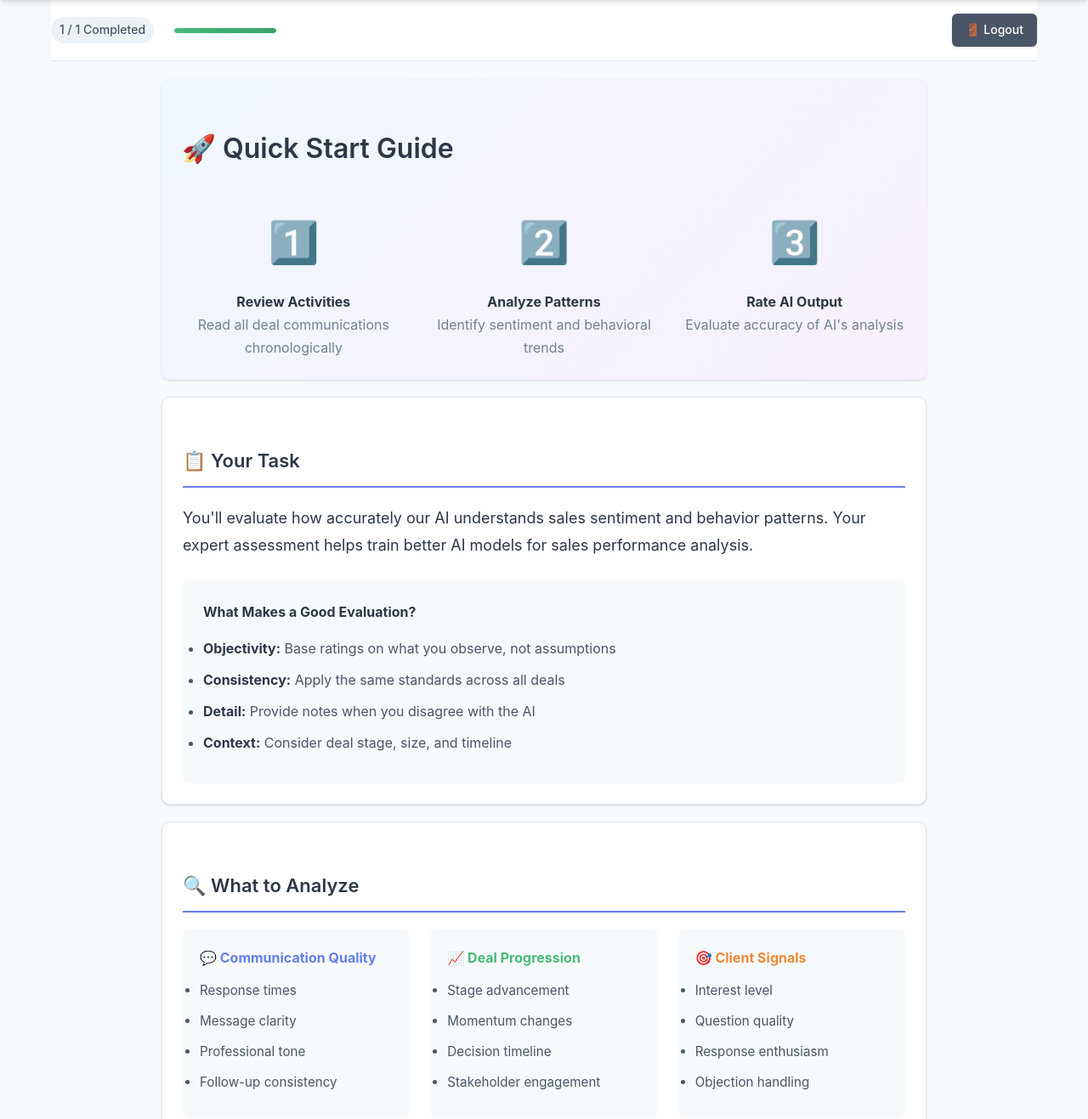
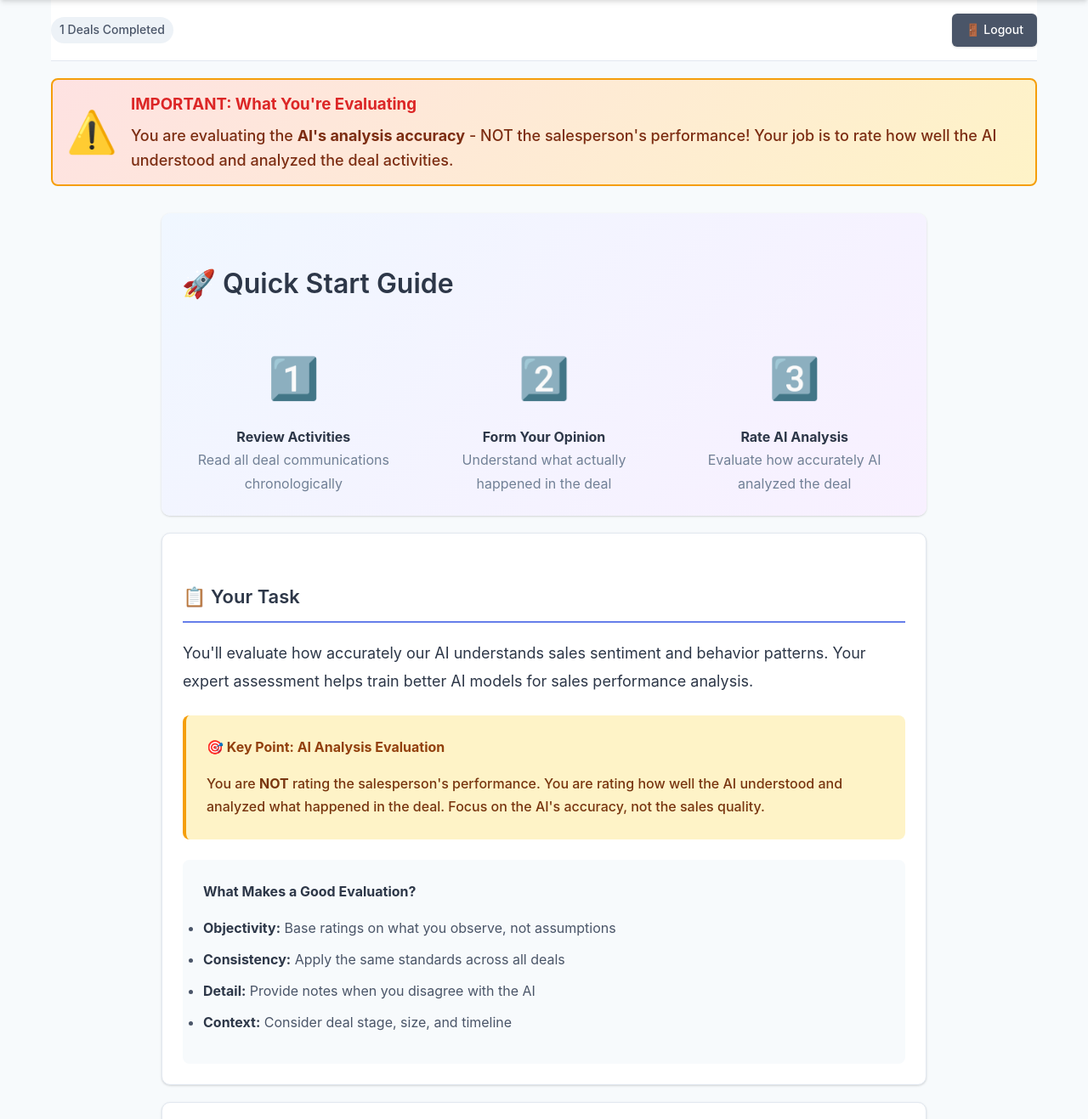
Before and after one commit to aman-glynac/Sales-Sentiment-Validation-App, a FastAPI app: template templates/instructions.html in a window 1280 px wide. Shown: the part 70-1387 px from the top of the page at 85% size. Run offline with FastAPI, Linux system fonts and the light colour scheme; the template is opened without the code that fills it: most values are stand-ins (such as "Sample title", 1, 10 or a date in 2020).

Commit message:
updated requirements

```diff
--- a/app/main.py
+++ b/app/main.py
@@ -32,6 +32,9 @@ USERS_FILE = os.getenv("USERS_FILE", "./data/users.json")
 DEALS_FILE = os.getenv("DEALS_FILE", "./data/deals.json")
 LLM_OUTPUTS_FILE = os.getenv("LLM_OUTPUTS_FILE", "./data/llm_outputs.json")
 ANNOTATIONS_FILE = os.getenv("ANNOTATIONS_FILE", "./data/annotations.json")
+
+# Add this constant at the top after other constants
+TARGET_ANNOTATIONS_PER_DEAL = 20  # Make this configurable
 
 # Cache for loaded data
 data_cache = {}
@@ -126,36 +129,75 @@ def invalidate_cache(file_path: str = None):
         data_cache.clear()
         cache_timestamp.clear()
 
+def get_deal_annotation_counts(annotations: Dict) -> Dict[str, int]:
+    """Get count of unique annotators for each deal"""
+    deal_counts = {}
+    for deal_id, deal_annotations in annotations.items():
+        deal_counts[deal_id] = len(deal_annotations.keys())
+    return deal_counts
+
+def get_next_deal_for_user(email: str) -> Optional[str]:
+    """Get next deal ID for user to annotate with intelligent distribution"""
+    deals = load_json_file(DEALS_FILE)
+    annotations = load_json_file(ANNOTATIONS_FILE)
+
+    # Get deals this user has already completed
+    user_completed_deals = set()
+    for deal_id, deal_annotations in annotations.items():
+        if email in deal_annotations:
+            user_completed_deals.add(str(deal_id))
+
+    # Get annotation counts for all deals
+    deal_counts = get_deal_annotation_counts(annotations)
+
+    # Create list of available deals for this user with their current annotation counts
+    available_deals = []
+    for deal_id in deals.keys():
+        deal_id = str(deal_id)
+        if deal_id not in user_completed_deals:
+            current_count = deal_counts.get(deal_id, 0)
+            if current_count < TARGET_ANNOTATIONS_PER_DEAL:
+                available_deals.append((deal_id, current_count))
+
+    if not available_deals:
+        return None
+
+    # Sort by annotation count (ascending) to prioritize deals with fewer annotations
+    # Then by deal_id for consistent ordering when counts are equal
+    available_deals.sort(key=lambda x: (x[1], x[0]))
+
+    # Return the deal with the lowest annotation count
+    return available_deals[0][0]
+
 def get_user_progress(email: str) -> Dict:
-    """Get user's annotation progress"""
+    """Get user's annotation progress with updated logic"""
     annotations = load_json_file(ANNOTATIONS_FILE)
     deals = load_json_file(DEALS_FILE)
+
+    # Get deals this user has completed
     completed_deals = []
-
     for deal_id, deal_annotations in annotations.items():
         if email in deal_annotations:
             completed_deals.append(deal_id)
 
+    # Calculate total possible deals for this user
+    # This is the number of deals that still need annotations
+    deal_counts = get_deal_annotation_counts(annotations)
+    available_deals_for_user = 0
+
+    for deal_id in deals.keys():
+        deal_id = str(deal_id)
+        current_count = deal_counts.get(deal_id, 0)
+        if current_count < TARGET_ANNOTATIONS_PER_DEAL and deal_id not in completed_deals:
+            available_deals_for_user += 1
+
+    total_possible_for_user = len(completed_deals) + available_deals_for_user
+
     return {
         "completed_count": len(completed_deals),
-        "total_deals": len(deals),
+        "total_deals": total_possible_for_user,
         "completed_deals": completed_deals
     }
-
-def get_next_deal_for_user(email: str) -> Optional[str]:
-    """Get next deal ID for user to annotate"""
-    deals = load_json_file(DEALS_FILE)
-    progress = get_user_progress(email)
-
-    # Convert all deal IDs to strings for consistent comparison
-    all_deal_ids = [str(deal_id) for deal_id in deals.keys()]
-    completed_deal_ids = [str(deal_id) for deal_id in progress["completed_deals"]]
-
-    for deal_id in all_deal_ids:
-        if deal_id not in completed_deal_ids:
-            return deal_id
-
-    return None
 
 def sort_activities_chronologically(activities: List[Dict]) -> List[Dict]:
     """Sort activities by timestamp"""
@@ -201,16 +243,22 @@ def get_admin_dashboard_context(request: Request, authenticated: bool = True):
             "email": user["email"],
             "name": user["name"],
             "completed_count": progress["completed_count"],
-            "total_deals": len(deals),
+            "total_deals": progress["total_deals"],  # This is now user-specific
             "is_admin": user.get("is_admin", False)
         })
         total_annotations += progress["completed_count"]
+
+    # Calculate deal distribution stats
+    deal_counts = get_deal_annotation_counts(annotations)
+    completed_deals = sum(1 for count in deal_counts.values() if count >= TARGET_ANNOTATIONS_PER_DEAL)
 
     return {
         "request": request,
         "users": user_progress,
         "total_deals": len(deals),
         "total_annotations": total_annotations,
+        "completed_deals": completed_deals,
+        "target_annotations_per_deal": TARGET_ANNOTATIONS_PER_DEAL,
         "authenticated": True
     }
 
@@ -272,6 +320,52 @@ async def start_annotation(current_user: str = Depends(get_current_user)):
         return RedirectResponse(url="/instructions?completed=true", status_code=302)
 
     return RedirectResponse(url=f"/activities/{next_deal}", status_code=302)
+
+@app.get("/api/admin/deal-distribution")
+async def get_deal_distribution(admin_token: Optional[str] = Cookie(None)):
+    """Get deal annotation distribution for admin monitoring"""
+    if not admin_token or admin_token != os.getenv("ADMIN_PASSWORD"):
+        raise HTTPException(status_code=403, detail="Admin access required")
+
+    deals = load_json_file(DEALS_FILE)
+    annotations = load_json_file(ANNOTATIONS_FILE)
+    deal_counts = get_deal_annotation_counts(annotations)
+
+    distribution_stats = {
+        "target_per_deal": TARGET_ANNOTATIONS_PER_DEAL,
+        "total_deals": len(deals),
+        "completed_deals": 0,
+        "in_progress_deals": 0,
+        "not_started_deals": 0,
+        "deal_details": []
+    }
+
+    for deal_id in deals.keys():
+        deal_id = str(deal_id)
+        current_count = deal_counts.get(deal_id, 0)
+
+        status = "not_started"
+        if current_count >= TARGET_ANNOTATIONS_PER_DEAL:
+            status = "completed"
+            distribution_stats["completed_deals"] += 1
+        elif current_count > 0:
+            status = "in_progress"
+            distribution_stats["in_progress_deals"] += 1
+        else:
+            distribution_stats["not_started_deals"] += 1
+
+        distribution_stats["deal_details"].append({
+            "deal_id": deal_id,
+            "current_annotations": current_count,
+            "target_annotations": TARGET_ANNOTATIONS_PER_DEAL,
+            "status": status,
+            "progress_percentage": (current_count / TARGET_ANNOTATIONS_PER_DEAL * 100) if TARGET_ANNOTATIONS_PER_DEAL > 0 else 0
+        })
+
+    # Sort by progress (lowest first to show which deals need attention)
+    distribution_stats["deal_details"].sort(key=lambda x: x["current_annotations"])
+
+    return distribution_stats
 
 @app.get("/activities/{deal_id}", response_class=HTMLResponse)
 async def view_activities(request: Request, deal_id: str, current_user: str = Depends(get_current_user)):
@@ -578,10 +672,13 @@ async def get_admin_stats(request: Request, admin_token: Optional[str] = Cookie(
     annotations = load_json_file(ANNOTATIONS_FILE)
     deals = load_json_file(DEALS_FILE)
 
-    # Calculate statistics
+    # Calculate statistics with new logic
     total_users = len(users_data.get("users", []))
     total_deals = len(deals)
     total_annotations = sum(len(deal_annots) for deal_annots in annotations.values())
+
+    # Calculate target total annotations (deals * target per deal)
+    target_total_annotations = total_deals * TARGET_ANNOTATIONS_PER_DEAL
 
     # User completion stats
     completion_stats = []
@@ -590,14 +687,15 @@ async def get_admin_stats(request: Request, admin_token: Optional[str] = Cookie(
         completion_stats.append({
             "email": user["email"],
             "completed": progress["completed_count"],
-            "percentage": (progress["completed_count"] / total_deals * 100) if total_deals > 0 else 0
+            "percentage": (progress["completed_count"] / progress["total_deals"] * 100) if progress["total_deals"] > 0 else 0
         })
 
     return {
         "total_users": total_users,
         "total_deals": total_deals,
         "total_annotations": total_annotations,
-        "overall_progress": (total_annotations / (total_users * total_deals) * 100) if total_users and total_deals else 0,
+        "target_total_annotations": target_total_annotations,
+        "overall_progress": (total_annotations / target_total_annotations * 100) if target_total_annotations > 0 else 0,
         "user_stats": completion_stats
     }
 
--- a/app/static/js/app.js
+++ b/app/static/js/app.js
@@ -519,7 +519,7 @@ class DealValidationApp {
                 if (element) {
                     element.innerHTML = `
                         <span class="progress-badge">
-                            ${progress.completed_count} / ${progress.total_deals} Completed
+                            ${progress.completed_count} Completed
                         </span>
                     `;
                 }
@@ -721,7 +721,74 @@ class AdminDashboard {
         const app = window.dealValidationApp || new DealValidationApp();
         app.showAlert(message, type);
     }
+
+    async loadDealDistribution() {
+        try {
+            const response = await fetch('/api/admin/deal-distribution');
+            if (!response.ok) return;
+
+            const data = await response.json();
+            this.displayDealDistribution(data);
+        } catch (error) {
+            console.error('Failed to load deal distribution:', error);
+        }
+    }
+
+    displayDealDistribution(data) {
+        const container = document.getElementById('deal-distribution-details');
+        if (!container) return;
+
+        let html = `
+            <div style="background: var(--bg-secondary); padding: 1.5rem; border-radius: 8px;">
+                <h4>Deal-by-Deal Progress (First 20 deals shown)</h4>
+                <div style="max-height: 400px; overflow-y: auto; margin-top: 1rem;">
+        `;
+
+        // Show first 20 deals for performance
+        const dealsToShow = data.deal_details.slice(0, 20);
+
+        dealsToShow.forEach(deal => {
+            const statusColor = deal.status === 'completed' ? 'var(--success-color)' :
+                            deal.status === 'in_progress' ? 'var(--warning-color)' : 'var(--text-muted)';
+
+            html += `
+                <div style="display: flex; align-items: center; justify-content: space-between; padding: 0.75rem; border-bottom: 1px solid var(--border-color);">
+                    <div>
+                        <strong>Deal #${deal.deal_id}</strong>
+                        <span style="margin-left: 1rem; color: ${statusColor};">
+                            ${deal.current_annotations}/${deal.target_annotations} annotations
+                        </span>
+                    </div>
+                    <div style="display: flex; align-items: center; gap: 1rem;">
+                        <div class="progress-bar" style="width: 120px;">
+                            <div class="progress-fill" style="width: ${deal.progress_percentage}%;"></div>
+                        </div>
+                        <span style="font-weight: 600;">${deal.progress_percentage.toFixed(1)}%</span>
+                    </div>
+                </div>
+            `;
+        });
+
+        html += `
+                </div>
+                <div style="margin-top: 1rem; text-align: center; color: var(--text-muted);">
+                    Showing ${dealsToShow.length} of ${data.total_deals} deals
+                </div>
+            </div>
+        `;
+
+        container.innerHTML = html;
+        container.style.display = 'block';
+    }
 }
+
+// Move this outside the class and after the class definition
+window.loadDealDistribution = function() {
+    const adminDashboard = window.adminDashboard;
+    if (adminDashboard) {
+        adminDashboard.loadDealDistribution();
+    }
+};
 
 // Initialize appropriate class based on page
 document.addEventListener('DOMContentLoaded', () => {
--- a/templates/instructions.html
+++ b/templates/instructions.html
@@ -22,12 +22,7 @@
     <div class="container narrow">
         <div class="nav">
             <div class="progress-info">
-                <span class="progress-badge">{{ progress.completed_count }} / {{ progress.total_deals }} Completed</span>
-                {% if progress.completed_count > 0 %}
-                <div class="progress-bar" style="width: 120px; display: inline-block; margin-left: 1rem;">
-                    <div class="progress-fill" style="width: {{ (progress.completed_count / progress.total_deals * 100) }}%;"></div>
-                </div>
-                {% endif %}
+                <span class="progress-badge">{{ progress.completed_count }} Deals Completed</span>
             </div>
             <div class="nav-buttons">
                 <a href="/logout" class="btn btn-secondary">🚪 Logout</a>
@@ -37,10 +32,24 @@
         {% if request.query_params.get('completed') %}
         <div class="alert alert-success" style="text-align: center; padding: 2rem;">
             <h3 style="margin-bottom: 1rem;">🎉 Congratulations!</h3>
-            <p style="font-size: 1.125rem;">You have completed all {{ progress.total_deals }} deals!</p>
+            <p style="font-size: 1.125rem;">You have completed all available deals assigned to you!</p>
             <p>Thank you for your valuable contribution to improving our AI system.</p>
         </div>
         {% endif %}
+
+        <!-- Critical Instruction Alert -->
+        <div class="alert" style="background: linear-gradient(135deg, #fee2e2 0%, #fef3c7 100%); border: 2px solid #f59e0b; margin-bottom: 2rem;">
+            <div style="display: flex; align-items: center; gap: 1rem;">
+                <div style="font-size: 3rem;">⚠️</div>
+                <div>
+                    <h3 style="color: #dc2626; margin-bottom: 0.5rem;">IMPORTANT: What You're Evaluating</h3>
+                    <p style="color: #7c2d12; font-weight: 500; margin: 0; font-size: 1.125rem;">
+                        You are evaluating the <strong>AI's analysis accuracy</strong> - NOT the salesperson's performance!
+                        Your job is to rate how well the AI understood and analyzed the deal activities.
+                    </p>
+                </div>
+            </div>
+        </div>
 
         <div class="instructions">
             <!-- Quick Start -->
@@ -54,13 +63,13 @@
                     </div>
                     <div style="text-align: center;">
                         <div style="font-size: 3rem; margin-bottom: 1rem;">2️⃣</div>
-                        <h4>Analyze Patterns</h4>
-                        <p style="color: var(--text-muted);">Identify sentiment and behavioral trends</p>
+                        <h4>Form Your Opinion</h4>
+                        <p style="color: var(--text-muted);">Understand what actually happened in the deal</p>
                     </div>
                     <div style="text-align: center;">
                         <div style="font-size: 3rem; margin-bottom: 1rem;">3️⃣</div>
-                        <h4>Rate AI Output</h4>
-                        <p style="color: var(--text-muted);">Evaluate accuracy of AI's analysis</p>
+                        <h4>Rate AI Analysis</h4>
+                        <p style="color: var(--text-muted);">Evaluate how accurately AI analyzed the deal</p>
                     </div>
                 </div>
             </div>
@@ -72,6 +81,14 @@
                     You'll evaluate how accurately our AI understands sales sentiment and behavior patterns.
                     Your expert assessment helps train better AI models for sales performance analysis.
                 </p>
+
+                <div style="background: #fef3c7; padding: 1.5rem; border-radius: 8px; margin: 1.5rem 0; border-left: 4px solid #f59e0b;">
+                    <h4 style="color: #92400e; margin-bottom: 1rem;">🎯 Key Point: AI Analysis Evaluation</h4>
+                    <p style="color: #78350f; margin: 0; font-weight: 500;">
+                        You are <strong>NOT</strong> rating the salesperson's performance. You are rating how well the AI
+                        understood and analyzed what happened in the deal. Focus on the AI's accuracy, not the sales quality.
+                    </p>
+                </div>
 
                 <div style="background: var(--bg-secondary); padding: 1.5rem; border-radius: 8px; margin-top: 1.5rem;">
                     <h4 style="margin-bottom: 1rem;">What Makes a Good Evaluation?</h4>
@@ -198,10 +215,10 @@
                 <ol style="font-size: 1.0625rem; line-height: 2;">
                     <li><strong>Click "Start Reviewing Deals"</strong> below to begin</li>
                     <li><strong>Read all activities</strong> for the deal (emails, calls, meetings, notes)</li>
-                    <li><strong>Form your opinion</strong> about the salesperson's performance</li>
+                    <li><strong>Form your opinion</strong> about what actually happened in the deal</li>
                     <li><strong>Click "Rate AI Analysis"</strong> when ready</li>
-                    <li><strong>Evaluate each section</strong> of the AI's analysis (10 sections total)</li>
-                    <li><strong>Add notes</strong> where you disagree or have insights</li>
+                    <li><strong>Compare AI's analysis</strong> with your understanding (10 sections total)</li>
+                    <li><strong>Rate accuracy</strong> and add notes where AI got it wrong or right</li>
                     <li><strong>Submit and continue</strong> to the next deal</li>
                 </ol>
 
@@ -219,6 +236,12 @@
                 <h2>💡 Pro Tips</h2>
 
                 <div style="display: grid; gap: 1rem;">
+                    <div style="display: flex; gap: 1rem;">
+                        <span style="font-size: 1.5rem;">🤖</span>
+                        <div>
+                            <strong>Focus on AI Accuracy:</strong> Rate how well the AI captured what really happened
+                        </div>
+                    </div>
                     <div style="display: flex; gap: 1rem;">
                         <span style="font-size: 1.5rem;">📌</span>
                         <div>
@@ -258,16 +281,16 @@
                 <p style="font-size: 1.125rem; margin-bottom: 2rem;">
                     Help us build better AI for sales teams everywhere
                 </p>
-                {% if progress.completed_count < progress.total_deals %}
+                {% if progress.total_deals > 0 and progress.completed_count < progress.total_deals %}
                 <a href="/start-annotation" class="btn btn-lg" style="background: white; color: var(--primary-color); font-size: 1.25rem; padding: 1rem 3rem;">
                     Start Reviewing Deals
                 </a>
                 <p style="margin-top: 1rem; opacity: 0.9;">
-                    {{ progress.total_deals - progress.completed_count }} deals remaining
+                    Continue contributing to AI training
                 </p>
                 {% else %}
                 <p style="font-size: 1.25rem;">
-                    ✅ All deals completed!
+                    ✅ All assigned deals completed!
                 </p>
                 {% endif %}
             </div>
```
Also changed, not shown: data/annotations.json (+59 -0 lines), requirements.txt (+7 -9 lines), templates/activities.html (+2 -2 lines), templates/admin.html (+37 -2 lines), templates/login.html (+1 -1 lines), templates/rating.html (+1 -1 lines).
